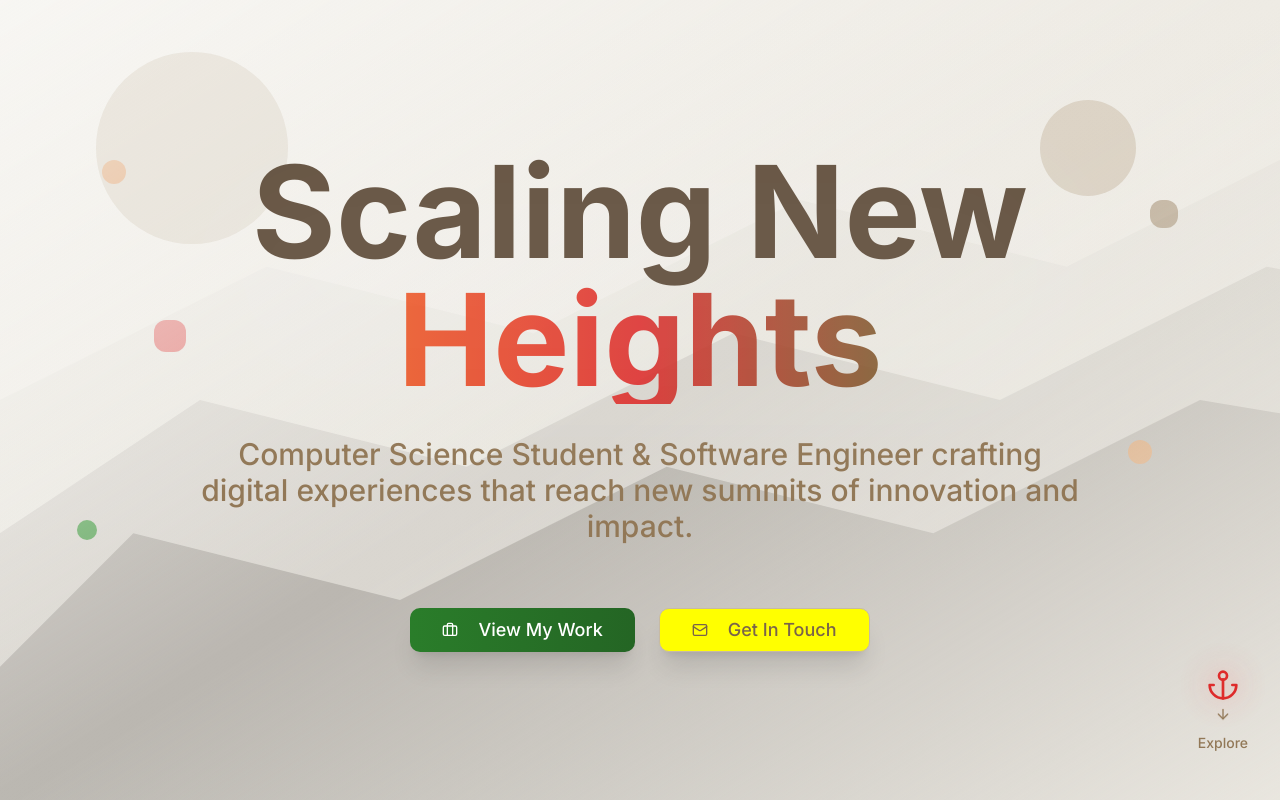
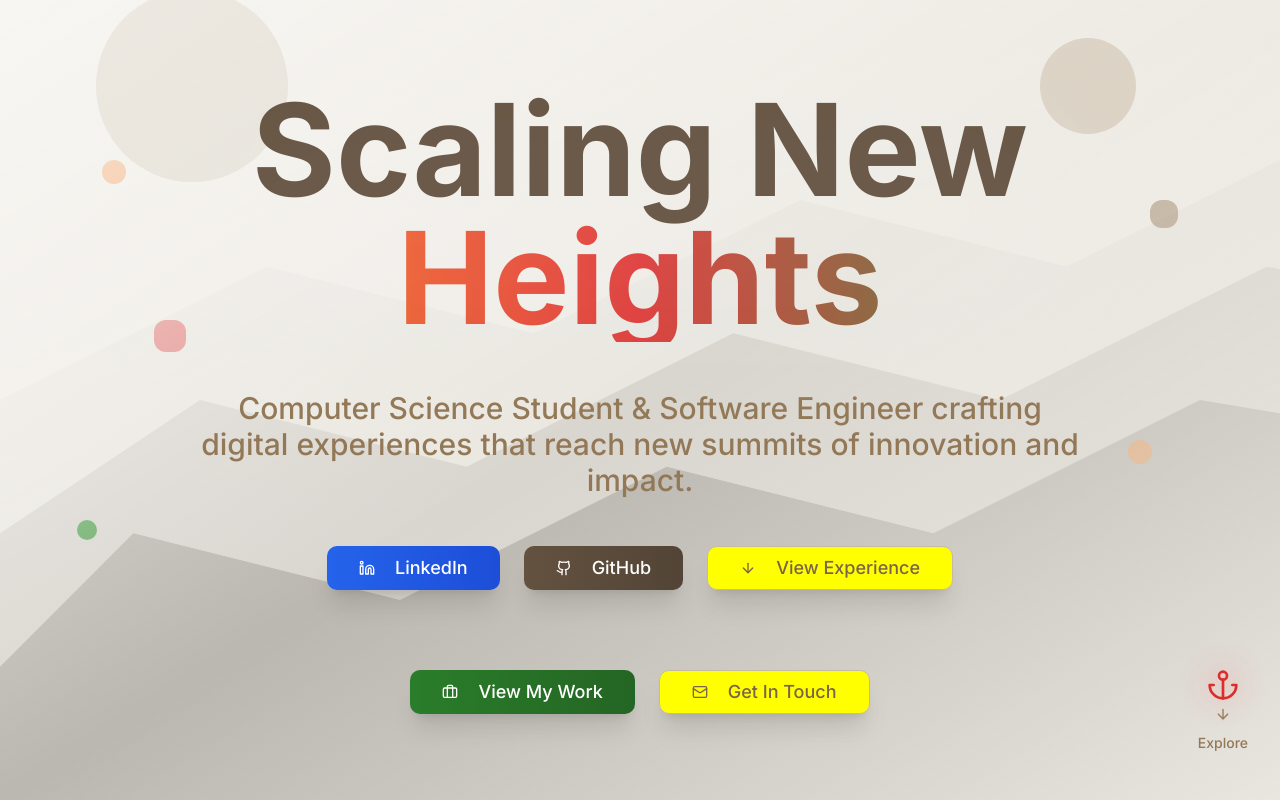
Before and after one commit to SvGEO290/ascent-portfolio-journey-40, a React (Vite) app: page / in a window 1280 px wide. Shown: the top 800 px of the page. Built offline with nearby package versions, Linux system fonts and the light colour scheme.

Commit message:
Fix: Improve layout and add social links
- Adjusted borders and spacing to prevent text overlap.
- Added three buttons below the header and subheader:
  - LinkedIn link
  - GitHub link
  - Scroll to professional history section

```diff
--- a/src/pages/Index.tsx
+++ b/src/pages/Index.tsx
@@ -1,13 +1,19 @@
-
 import { useEffect, useState } from 'react';
 import { Card, CardContent, CardHeader, CardTitle } from '@/components/ui/card';
 import { Button } from '@/components/ui/button';
 import { Badge } from '@/components/ui/badge';
-import { ArrowDown, ArrowRight, Mountain, Anchor, Users, Code, Briefcase, Mail, Phone, MapPin } from 'lucide-react';
+import { ArrowDown, ArrowRight, Mountain, Anchor, Users, Code, Briefcase, Mail, Phone, MapPin, Linkedin, Github } from 'lucide-react';
 import { ProjectModal } from '@/components/ProjectModal';
 
 const Index = () => {
   const [selectedProject, setSelectedProject] = useState(null);
+
+  const scrollToExperience = () => {
+    const experienceSection = document.getElementById('experience');
+    if (experienceSection) {
+      experienceSection.scrollIntoView({ behavior: 'smooth' });
+    }
+  };
 
   const experiences = [
     {
@@ -164,8 +170,8 @@ const Index = () => {
           <div className="absolute -top-24 -left-24 w-48 h-48 bg-stone-300 rounded-full opacity-15 animate-pulse" style={{ animationDelay: '0s' }} />
           <div className="absolute -top-12 -right-12 w-24 h-24 bg-stone-400 rounded-full opacity-25 animate-pulse" style={{ animationDelay: '2s' }} />
 
-          <div className="animate-fade-in-up space-y-8">
-            <h1 className="text-7xl md:text-9xl font-display font-bold text-stone-800 leading-tight relative">
+          <div className="animate-fade-in-up space-y-12">
+            <h1 className="text-7xl md:text-9xl font-display font-bold text-stone-800 leading-tight relative mb-8">
               <span className="block">Scaling New</span>
               <span className="block text-transparent bg-gradient-to-r from-sunset-500 via-carabiner-600 to-forest-600 bg-clip-text animate-pulse">
                 Heights
@@ -174,11 +180,41 @@ const Index = () => {
               <div className="absolute -inset-6 bg-white/10 rounded-full blur-3xl animate-pulse opacity-50" />
             </h1>
 
-            <p className="text-xl md:text-3xl text-stone-600 max-w-4xl mx-auto leading-relaxed font-medium">
+            <p className="text-xl md:text-3xl text-stone-600 max-w-4xl mx-auto leading-relaxed font-medium mb-12">
               Computer Science Student & Software Engineer crafting digital experiences
               that reach new summits of innovation and impact.
             </p>
 
+            {/* New Navigation Buttons */}
+            <div className="flex flex-col sm:flex-row gap-6 justify-center items-center mb-16">
+              <Button
+                size="lg"
+                className="bg-gradient-to-r from-blue-600 to-blue-700 hover:from-blue-700 hover:to-blue-800 text-white shadow-xl transform hover:scale-105 transition-all duration-300 px-8 py-4 text-lg"
+                onClick={() => window.open('https://linkedin.com', '_blank')}
+              >
+                <Linkedin className="mr-3 h-6 w-6" />
+                LinkedIn
+              </Button>
+              <Button
+                size="lg"
+                className="bg-gradient-to-r from-stone-800 to-stone-900 hover:from-stone-900 hover:to-black text-white shadow-xl transform hover:scale-105 transition-all duration-300 px-8 py-4 text-lg"
+                onClick={() => window.open('https://github.com', '_blank')}
+              >
+                <Github className="mr-3 h-6 w-6" />
+                GitHub
+              </Button>
+              <Button
+                size="lg"
+                variant="outline"
+                className="border-stone-300 text-stone-700 hover:bg-stone-100 shadow-xl transform hover:scale-105 transition-all duration-300 px-8 py-4 text-lg"
+                onClick={scrollToExperience}
+              >
+                <ArrowDown className="mr-3 h-6 w-6" />
+                View Experience
+              </Button>
+            </div>
+
+            {/* Original Action Buttons */}
             <div className="flex flex-col sm:flex-row gap-6 justify-center items-center pt-8">
               <Button size="lg" className="bg-gradient-to-r from-forest-600 to-forest-700 hover:from-forest-700 hover:to-forest-800 text-white shadow-xl transform hover:scale-105 transition-all duration-300 px-8 py-4 text-lg">
                 <Briefcase className="mr-3 h-6 w-6" />
```
